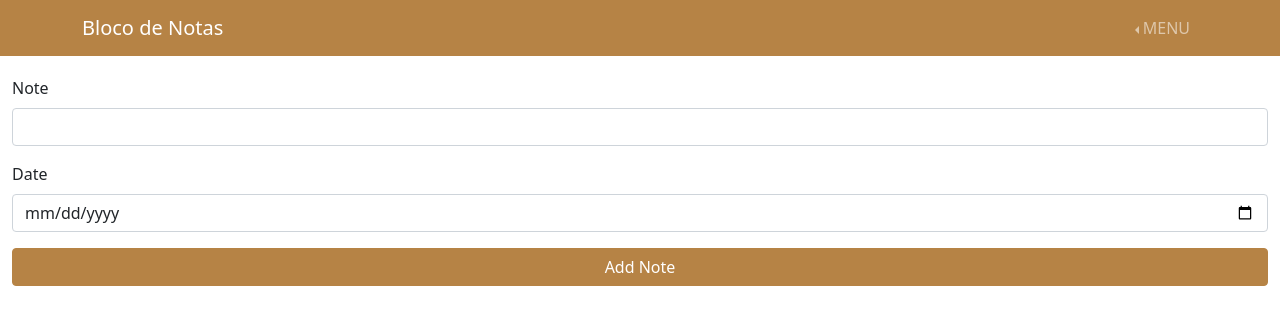
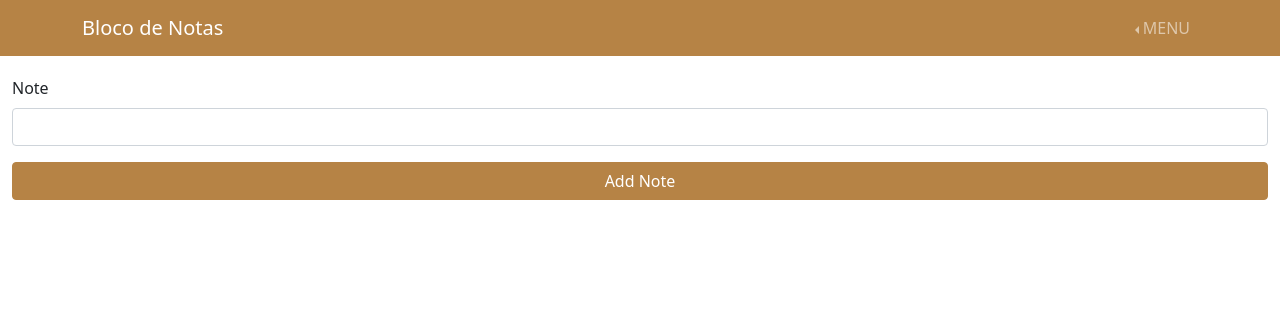
Before and after one commit to Daniel-Lima-Carvalho/Bloco-de-Notas, a React (Create React App) app: page /add in a window 1280 px wide. Shown: the top 324 px of the page. Built offline with nearby package versions, Linux system fonts and the light colour scheme.

Commit message:
inserting notes to localstorage

```diff
--- a/src/components/AddNotes.js
+++ b/src/components/AddNotes.js
@@ -1,22 +1,40 @@
-import React from 'react';
+import React  from 'react';
 import Container from 'react-bootstrap/Container';
 import Form from 'react-bootstrap/Form';
 import Button from 'react-bootstrap/Button';
+import { useState, useEffect } from 'react';
 
 const AddNotes = () => {
+    const [note, setNote] = useState('');
+    const [noteList, setNoteList] = useState([]);
+
+    useEffect (() => {
+        console.log(noteList);
+        saveNotesToLocalStorage(noteList);
+    },[noteList]);
+
+    const saveNote = (e) => {
+        e.preventDefault();
+        let noteObject = {
+            'name': note,
+            'date': new Date().toLocaleString() + ''
+        }
+        setNoteList((oldNoteList) => [...oldNoteList, noteObject]);
+    }
+
+    const saveNotesToLocalStorage = (noteList) =>{
+        localStorage.setItem('notes',JSON.stringify(noteList))
+    }
+
     return (
         <React.Fragment>
             <Container className='note-container' fluid>
-                <Form>
+                <Form onSubmit={saveNote}>
                     <Form.Group className="mb-3" controlId="text">
                         <Form.Label>Note</Form.Label>
-                        <Form.Control type="text" />
+                        <Form.Control type="text" value={note} onChange={(e) => setNote(e.target.value)}/>
                     </Form.Group>
 
-                    <Form.Group className="mb-3" controlId="date">
-                        <Form.Label>Date</Form.Label>
-                        <Form.Control type="date" />
-                    </Form.Group>
                     <div className="d-grid gap-2">
                         <Button variant="primary" type="submit">
                             Add Note
--- a/src/components/Item.js
+++ b/src/components/Item.js
@@ -2,6 +2,11 @@
 
 const Items = () => {
     let elements = []
+
+    const getNotesFromLocalStorage = () =>{
+        let notes = localStorage.getItem('notes');
+        console.log(notes);
+    }
 
     for (let i = 0; i < 3; i++) {
         elements.push(
```
